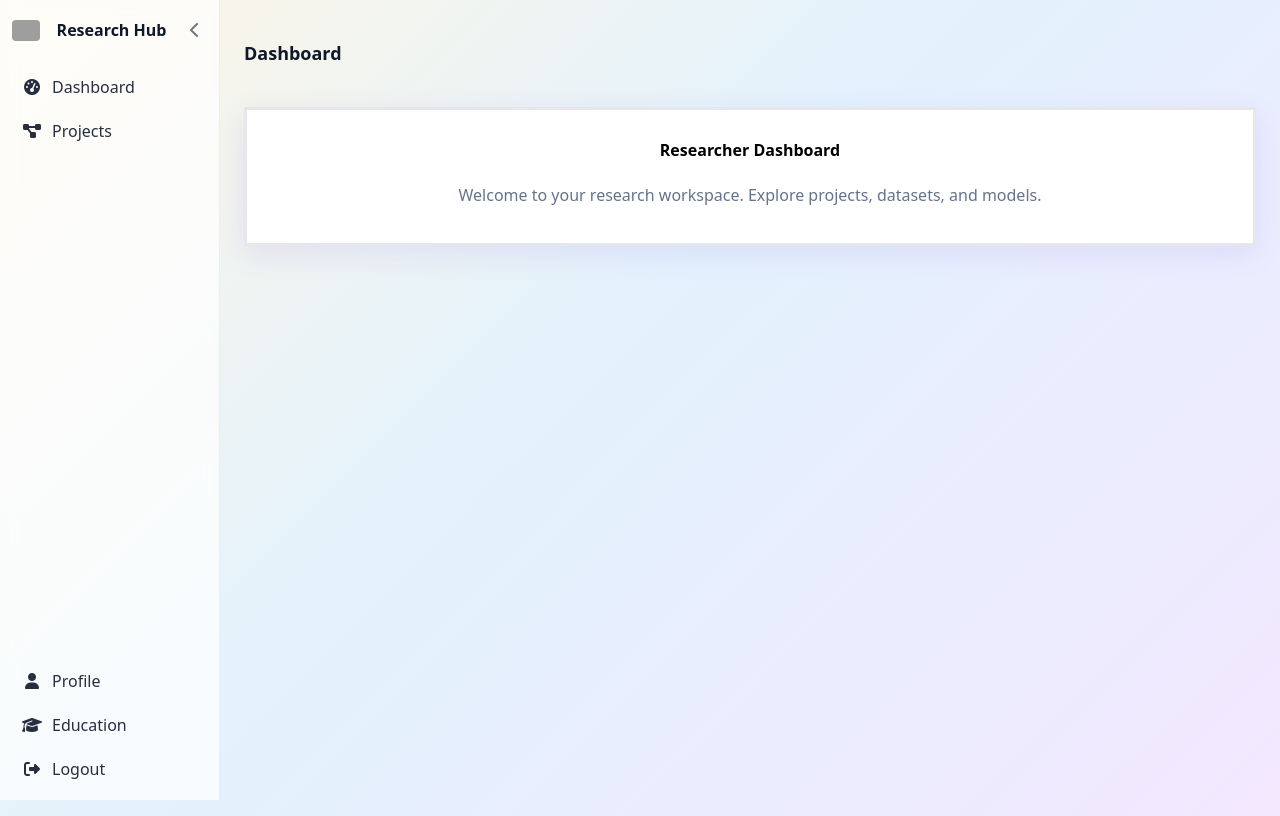
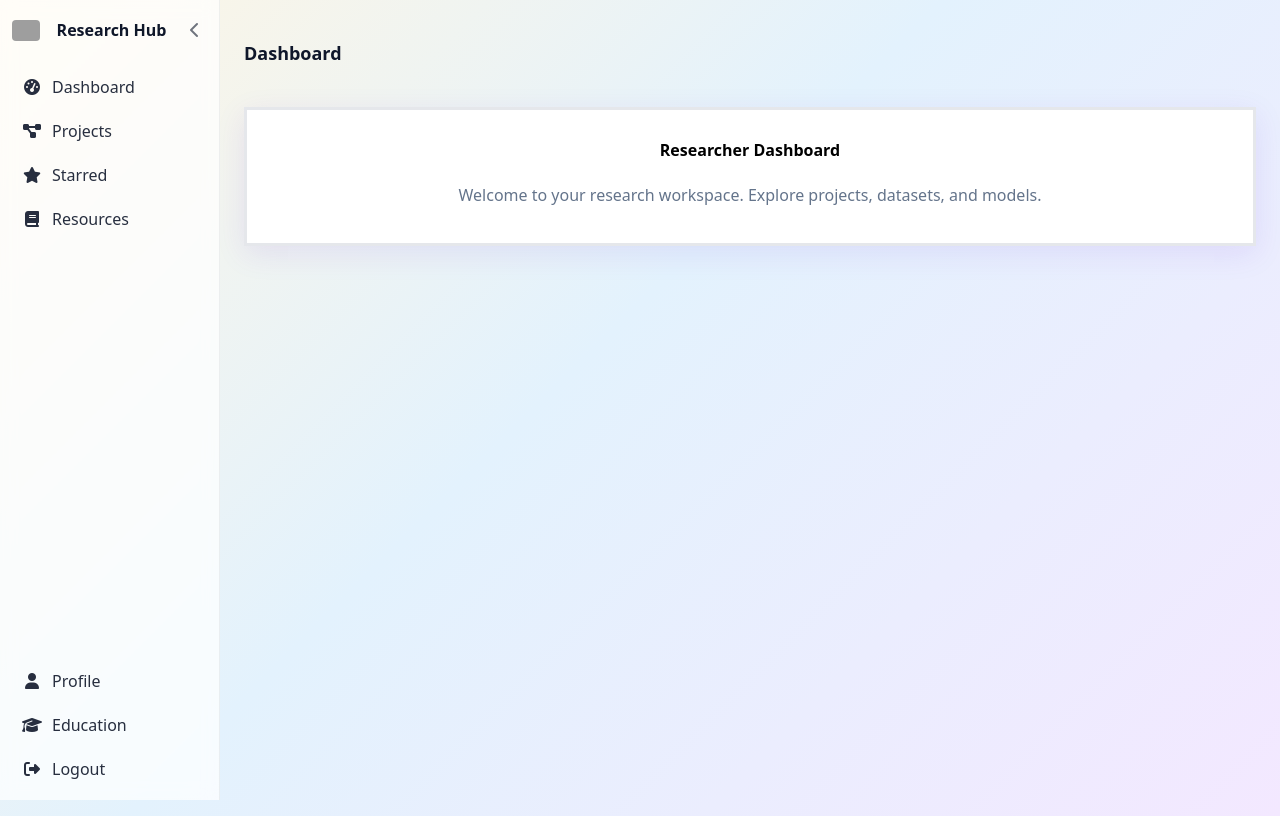
Before and after one commit to Raphael9143/Thesis, a React (Vite) app in the folder frontend/: page /researcher in a window 1280 px wide. Built offline with nearby package versions, Linux system fonts and the light colour scheme; sample sign-in values are in the browser's storage; grey boxes are pictures that could not be loaded.

Commit message:
[update] nav button for starred projects and resources

```diff
--- a/frontend/src/components/layout/ResearcherSidebar.jsx
+++ b/frontend/src/components/layout/ResearcherSidebar.jsx
@@ -56,6 +56,14 @@ export default function ResearcherSidebar({ collapsed = false, onToggleCollapse
           <i className="fa fa-project-diagram" aria-hidden />
           <span>Projects</span>
         </button>
+        <button className="leftsidebar__link" onClick={() => goto('/researcher/starred')}>
+          <i className="fa fa-star" aria-hidden />
+          <span>Starred</span>
+        </button>
+        <button className="leftsidebar__link" onClick={() => goto('/researcher/resources')}>
+          <i className="fa fa-book" aria-hidden />
+          <span>Resources</span>
+        </button>
       </nav>
 
       <div className="leftsidebar__bottom">
```
